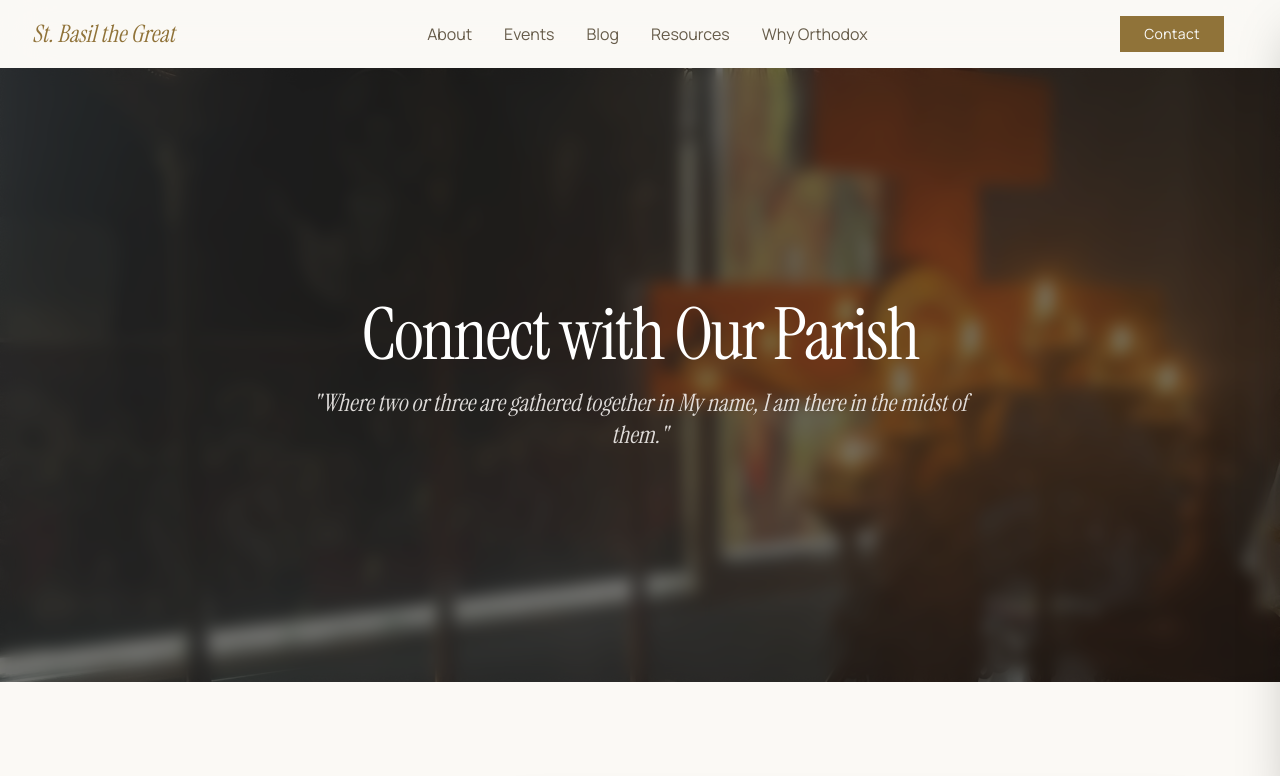
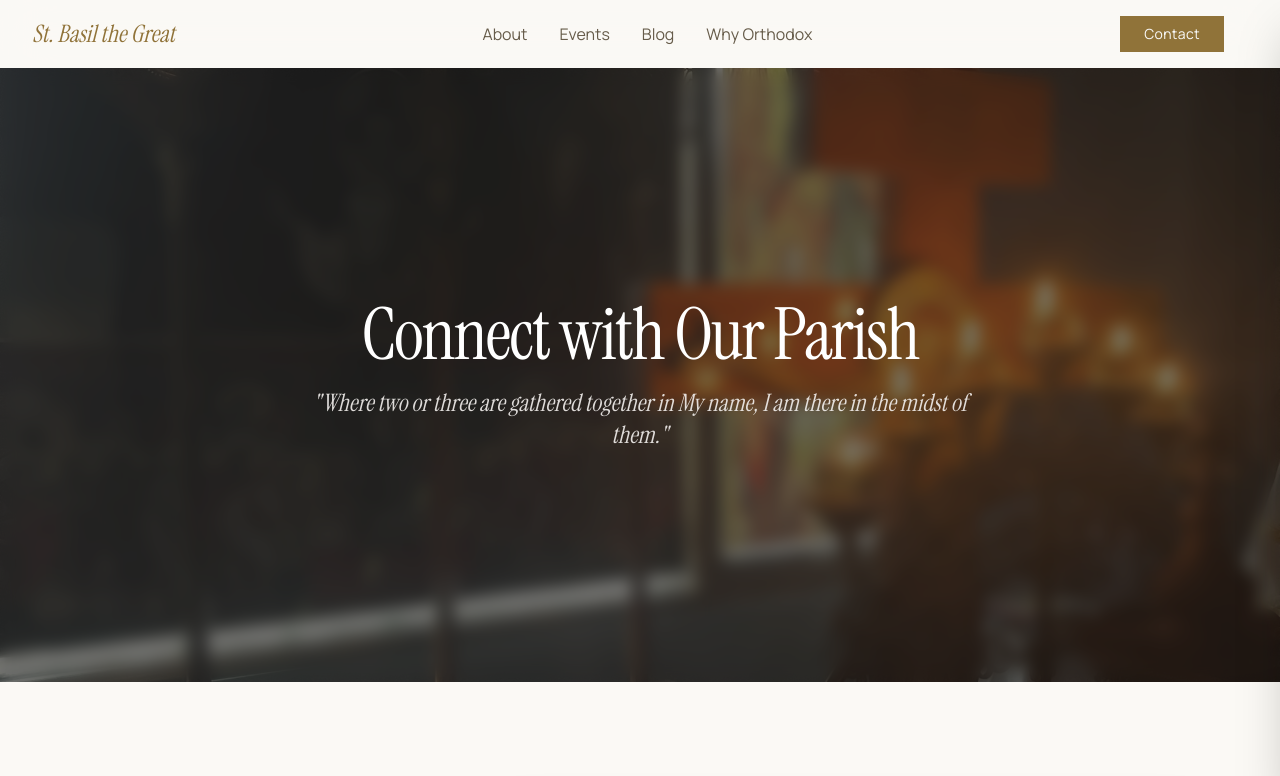
Before and after one commit to sabakodev/JSBA, a Next.js app: page /en/contact in a window 1280 px wide. Shown: the top 776 px of the page. Built offline with nearby package versions, Linux system fonts and the light colour scheme.

Commit message:
fix(navbar.tsx): remove unused navigation item for page.index feat(navbar.tsx): improve code organization by removing unnecessary items from the navbar menu

```diff
--- a/src/components/theme-blocks/global/Navbar.tsx
+++ b/src/components/theme-blocks/global/Navbar.tsx
@@ -49,10 +49,10 @@ export default function Component({ hero = false }: { hero?: boolean }) {
 			label: t('page.blog'),
 			href: "/blog",
 		},
-		{
-			label: t('page.index'),
-			href: "/index",
-		},
+		// {
+		// 	label: t('page.index'),
+		// 	href: "/index",
+		// },
 		{
 			label: t('page.why'),
 			href: "/why",
```
